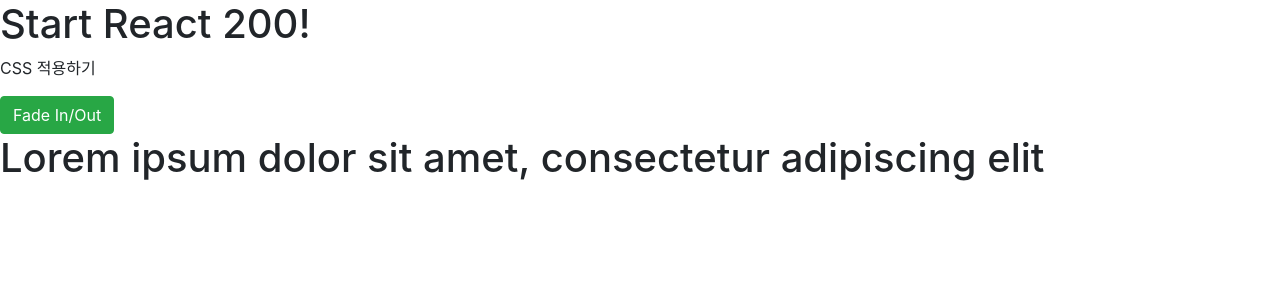
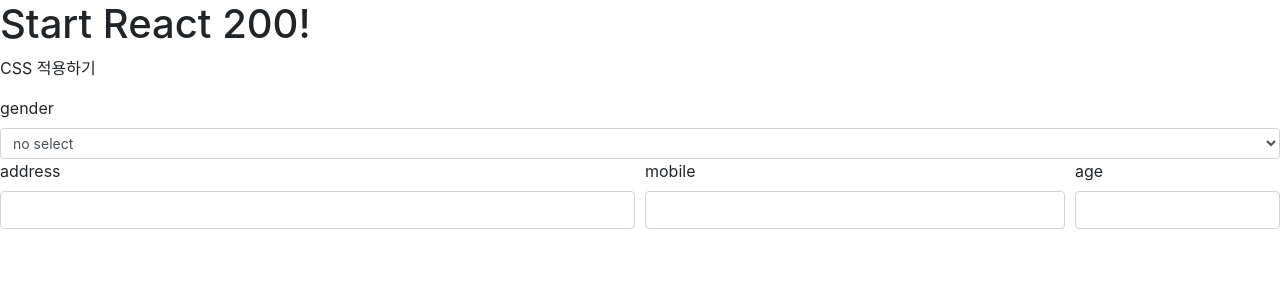
Before and after one commit to leejungyeoul/react200, a React (Create React App) app in the folder client/: page / in a window 1280 px wide. Shown: the top 300 px of the page. Built offline with nearby package versions, Linux system fonts and the light colour scheme.

Commit message:
044. reactstrap Form 사용하기

```diff
--- a/client/src/App.js
+++ b/client/src/App.js
@@ -1,6 +1,6 @@
 import React from 'react';
 // import './App.css';
-import ReactstrapFade from './R043_ReactstrapFade'
+import ReactstrapForm from './R044_ReactstrapForm'
 import 'bootstrap/dist/css/bootstrap.css'
 
 function App() {
@@ -8,7 +8,7 @@
     <div>
       <h1>Start React 200!</h1>
       <p>CSS 적용하기</p>
-      <ReactstrapFade/>
+      <ReactstrapForm/>
     </div>
   );
 }
--- a/client/src/R043_ReactstrapFade.js
+++ /dev/null
@@ -1,25 +0,0 @@
-import React, { Component } from 'react';
-import { Button, Fade } from 'reactstrap';
-
-class R043_ReactstrapFade extends Component {
-  constructor (props) {
-      super(props);
-      this.state = { fadeInOut: true }
-  }
-
-  toggle = (e) => {
-      this.setState({ fadeInOut: !this.state.fadeInOut })
-  }
-
-  render() {
-    return (
-      <div>
-          <Button color="success" onClick={this.toggle}>Fade In/Out</Button>
-          <Fade in={this.state.fadeInOut} tag="h1">
-            Lorem ipsum dolor sit amet, consectetur adipiscing elit
-          </Fade>
-      </div>
-    )}
-}
-
-export default R043_ReactstrapFade;
--- /dev/null
+++ b/client/src/R044_ReactstrapForm.js
@@ -0,0 +1,38 @@
+import React, { Component } from 'react';
+import { Form, Label, Input, Row, Col, FormGroup } from 'reactstrap';
+
+class R044_ReactstrapForm extends Component {
+  render() {
+    return (
+      <Form>
+        <Label for="exampleGender">gender</Label>
+        <Input type="select" bsSize="sm">
+          <option>no select</option>
+          <option>woman</option>
+          <option>man</option>
+        </Input>
+        <Row form>
+          <Col md={6}>
+            <FormGroup>
+              <Label for="exampleAddress">address</Label>
+              <Input type="text" name="address" id="address"/>
+            </FormGroup>
+          </Col>
+          <Col md={4}>
+            <FormGroup>
+              <Label for="exampleMobile">mobile</Label>
+              <Input type="text" name="mobile" id="mobile"/>
+            </FormGroup>
+          </Col>
+          <Col md={2}>
+            <FormGroup>
+              <Label for="exampleAge">age</Label>
+              <Input type="text" name="age" id="age"/>
+            </FormGroup>
+          </Col>
+        </Row>
+      </Form>
+    )}
+}
+
+export default R044_ReactstrapForm;
```
